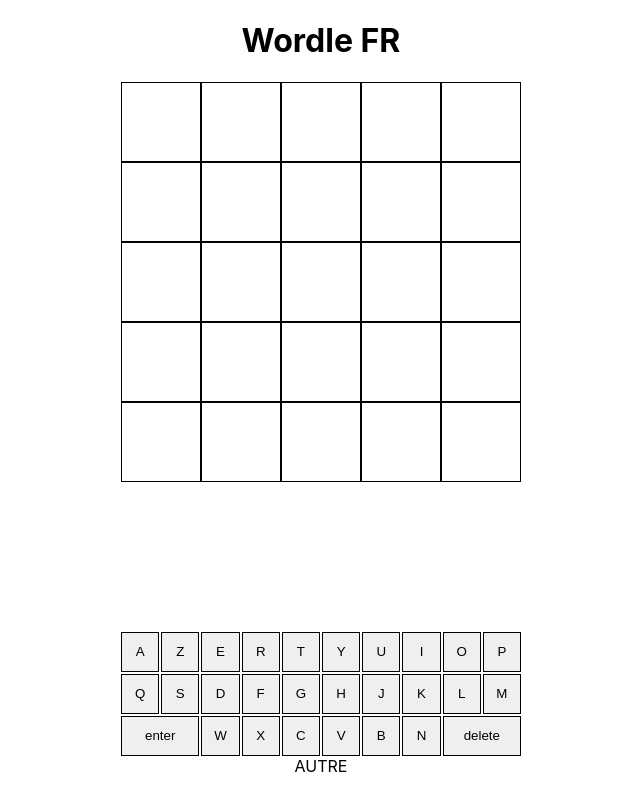
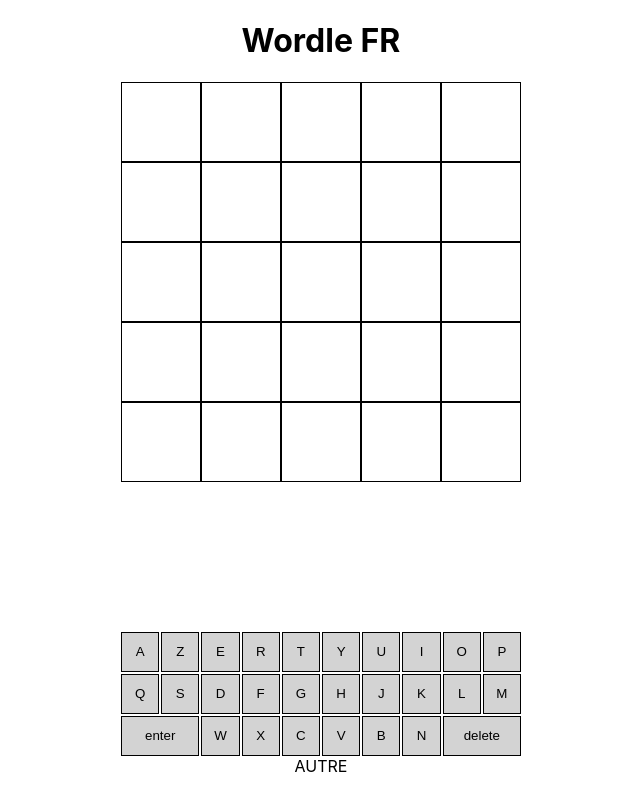
Before and after one commit to ThomasBernard0/wordleFr, a Next.js app: page / in a window 1280 px wide. Shown: the whole page, without its empty margins (319-959 px from the left). Built offline with nearby package versions, Linux system fonts and the light colour scheme.

Commit message:
add color on good letters (keyboard)

```diff
--- a/components/Keyboard.js
+++ b/components/Keyboard.js
@@ -8,6 +8,8 @@
   setTestedWord,
   currentIndex,
   setCurrentIndex,
+  testedLetters,
+  setTestedLetters,
 }) {
   const keypadButtons = [
     "A",
@@ -52,6 +54,8 @@
           setTestedWord={setTestedWord}
           currentIndex={currentIndex}
           setCurrentIndex={setCurrentIndex}
+          testedLetters={testedLetters}
+          setTestedLetters={setTestedLetters}
         />
       ))}
     </div>
--- a/components/KeypadButton.js
+++ b/components/KeypadButton.js
@@ -9,7 +9,18 @@
   setTestedWord,
   currentIndex,
   setCurrentIndex,
+  testedLetters,
+  setTestedLetters,
 }) {
+  let color = "keypad-button";
+  if (testedLetters.includes(letter)) {
+    if (answer.split("").includes(letter)) {
+      color = "keypad-button orange";
+    } else {
+      color = "keypad-button dark";
+    }
+  }
+
   let isALetter = true;
   if (letter === "enter" || letter === "delete") {
     isALetter = false;
@@ -18,7 +29,7 @@
     <>
       {isALetter ? (
         <button
-          className="keypad-button"
+          className={color}
           onClick={() => {
             if (currentWord.length < 5) {
               setCurrentWord(currentWord + letter);
@@ -41,7 +52,9 @@
                 testedWord,
                 setTestedWord,
                 currentIndex,
-                setCurrentIndex
+                setCurrentIndex,
+                testedLetters,
+                setTestedLetters
               );
             }
           }}
--- a/pages/index.js
+++ b/pages/index.js
@@ -15,6 +15,7 @@
     "     ",
   ]);
   const [currentIndex, setCurrentIndex] = useState(0);
+  const [testedLetters, setTestedLetters] = useState([]);
   useEffect(() => {
     setAnswer(getRandomWord());
   }, []);
@@ -31,6 +32,8 @@
         setTestedWord={setTestedWord}
         currentIndex={currentIndex}
         setCurrentIndex={setCurrentIndex}
+        testedLetters={testedLetters}
+        setTestedLetters={setTestedLetters}
       />
       <div>{answer}</div>
     </div>
--- a/styles/globals.css
+++ b/styles/globals.css
@@ -61,8 +61,17 @@
   align-items: center;
   height: 40px;
   width: auto;
+  background-color: lightgrey;
 }
 
 .span-2 {
   grid-column: auto/ span 2;
 }
+
+.orange {
+  background-color: orange;
+}
+
+.dark {
+  background-color: grey;
+}
--- a/utils/helper.js
+++ b/utils/helper.js
@@ -10,7 +10,9 @@
   testedWord,
   setTestedWord,
   currentIndex,
-  setCurrentIndex
+  setCurrentIndex,
+  testedLetters,
+  setTestedLetters
 ) => {
   if (!words.includes(currentWord)) {
     alert("Ce mot n'est pas dans notre base de données");
@@ -21,6 +23,7 @@
       let newTestedWord = testedWord;
       newTestedWord[currentIndex] = currentWord;
       setTestedWord(newTestedWord);
+      setTestedLetters(testedLetters + currentWord.split(""));
       setCurrentIndex(currentIndex + 1);
       setCurrentWord("");
     }
```
